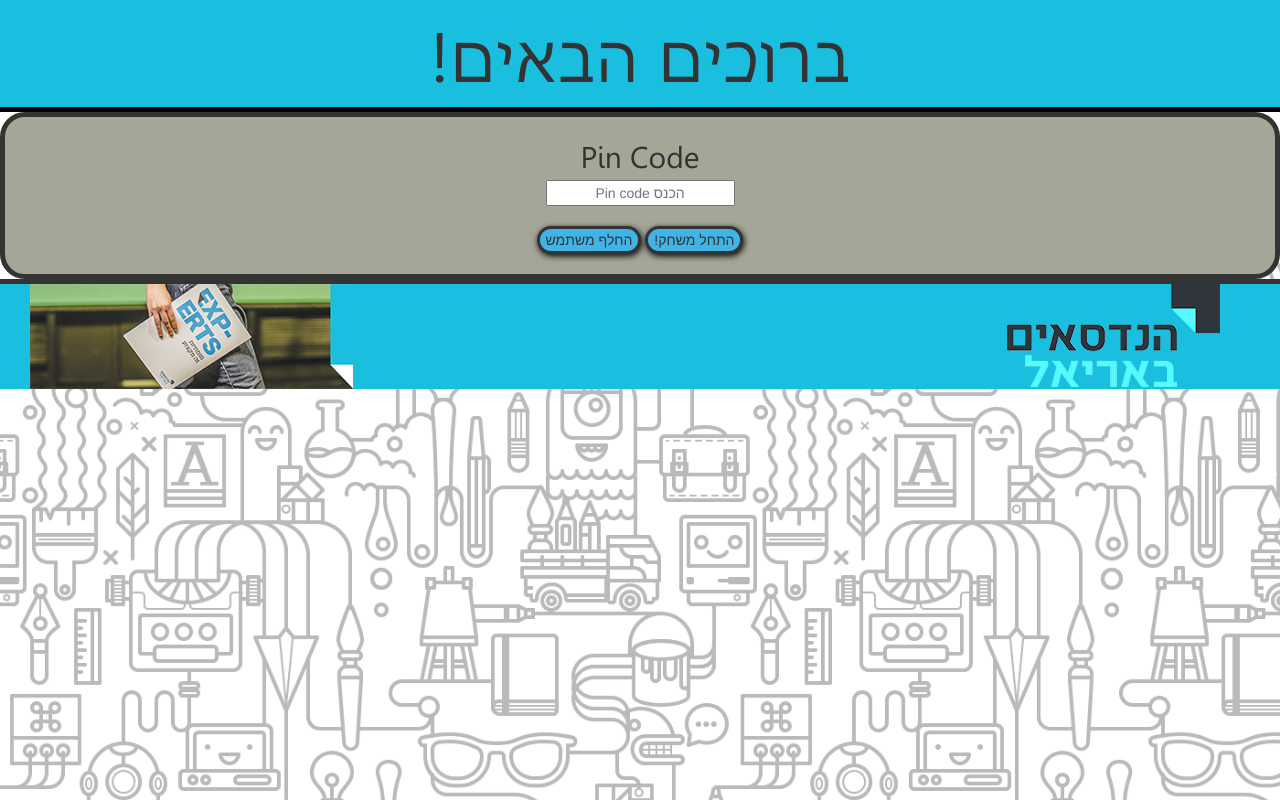
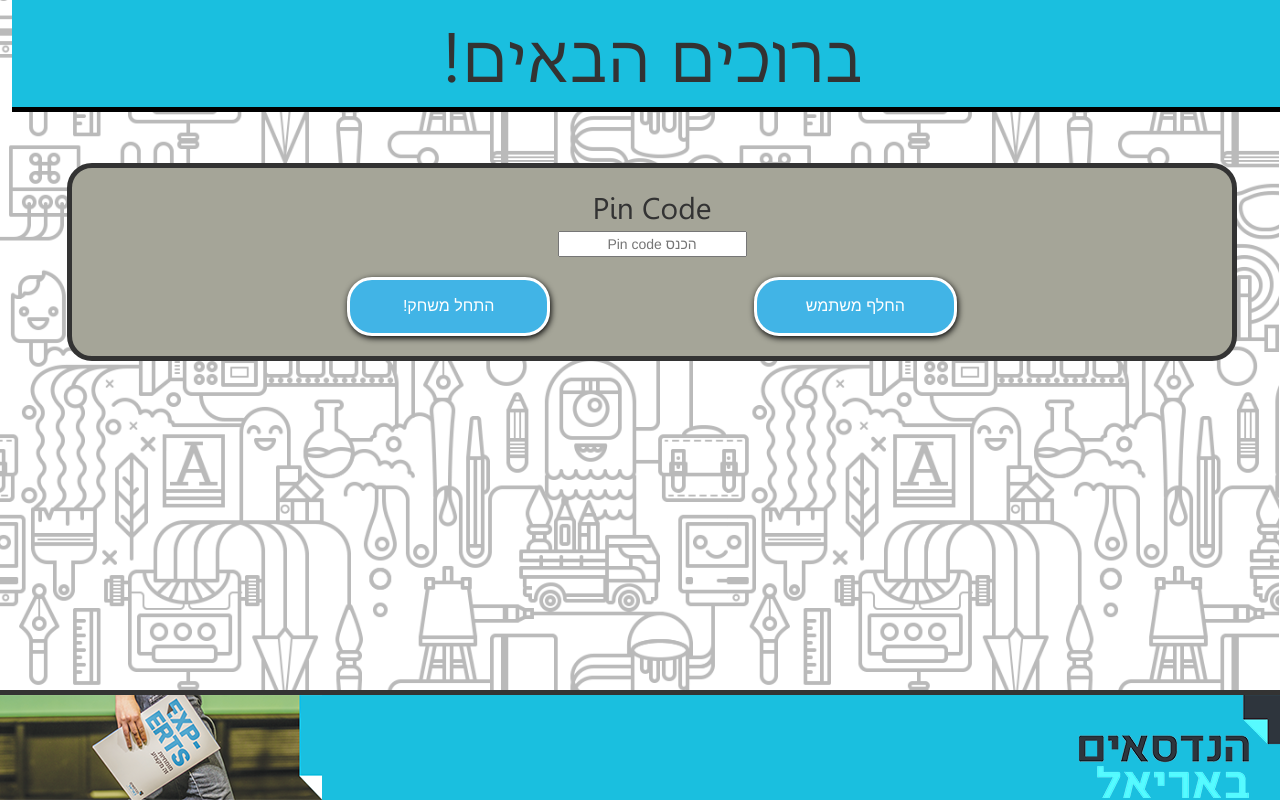
Before and after one commit to yosefabush/ariel25, a PHP site: page /pinCodePage.html in a window 1280 px wide. Run offline with PHP 8.4, Linux system fonts and the light colour scheme.

Commit message:
Somebody overwritten my css... all the changes are gone... had to redo them...

```diff
--- a/css/styleSheet/css.css
+++ b/css/styleSheet/css.css
@@ -16,12 +16,9 @@ body{
 
 footer{
     width:100%;
-	height:auto;
 	position:absolute;
 	bottom:0;
-	left:0;
-    margin: 0;
-    padding: 0;
+    width: 101%;
 }
 
 .hide{
--- a/pinCodePage.html
+++ b/pinCodePage.html
@@ -17,29 +17,32 @@
 </div>
  </header>
 
-    <div id="centerBox" class="First container-fluid">
-    <span id="text"></span>
-        <div class="main">
-            <span id="centerBoxTxt">Pin Code</span>
-            <div class="formStyle">
-                <input type="text" placeholder="הכנס Pin code" id="pinCode"><br><br>
-                <input class="botton" type="button" value="התחל משחק!"  onclick="Play();">
-                <input class="botton" type="button" value="החלף משתמש"  onclick="logout();">
+    <div class="space"></div>
 
+    <div id="centerBox" class="First container">
+        <div class="row">
+            <span id="text"></span>
+            <div class="main row">
+                <span id="centerBoxTxt">Pin Code</span>
+                <div class="formStyle">
+                    <div class="row">
+                        <input type="text" placeholder="הכנס Pin code" id="pinCode"><br><br>
+                    </div>
+                    <div class="row">
+                        <input class="button col-md-2 col-md-offset-3" type="button" value="התחל משחק!"  onclick="Play();">
+                        <input class="button col-md-2 col-md-offset-2" type="button" value="החלף משתמש"  onclick="logout();">
+                    </div>
+                </div>
             </div>
         </div>
     </div>
-   <footer class="col-md-12 bottom">
-       <div class="container-fluid" >
-        <div class="row col-md-12">
+   <footer class="container-fluid bottom">
+       <div class="row" >
           <img src="images/BottomLogo.png" class="float-left" >
             <img src="images/HandesaimArielLogo.png" class="float-right">
-           <div class="arrow-right container-fluid col-md-1 hide">
+           <div class="arrow-right container-fluid col-md-1 hide"></div>
         </div>
-            </div>
-
-       </div>
-    </footer>
+   </footer>
  <script src="script.js"></script>
 </body>
 </html>
```
Also changed, not shown: index.html (+4 -8 lines).
